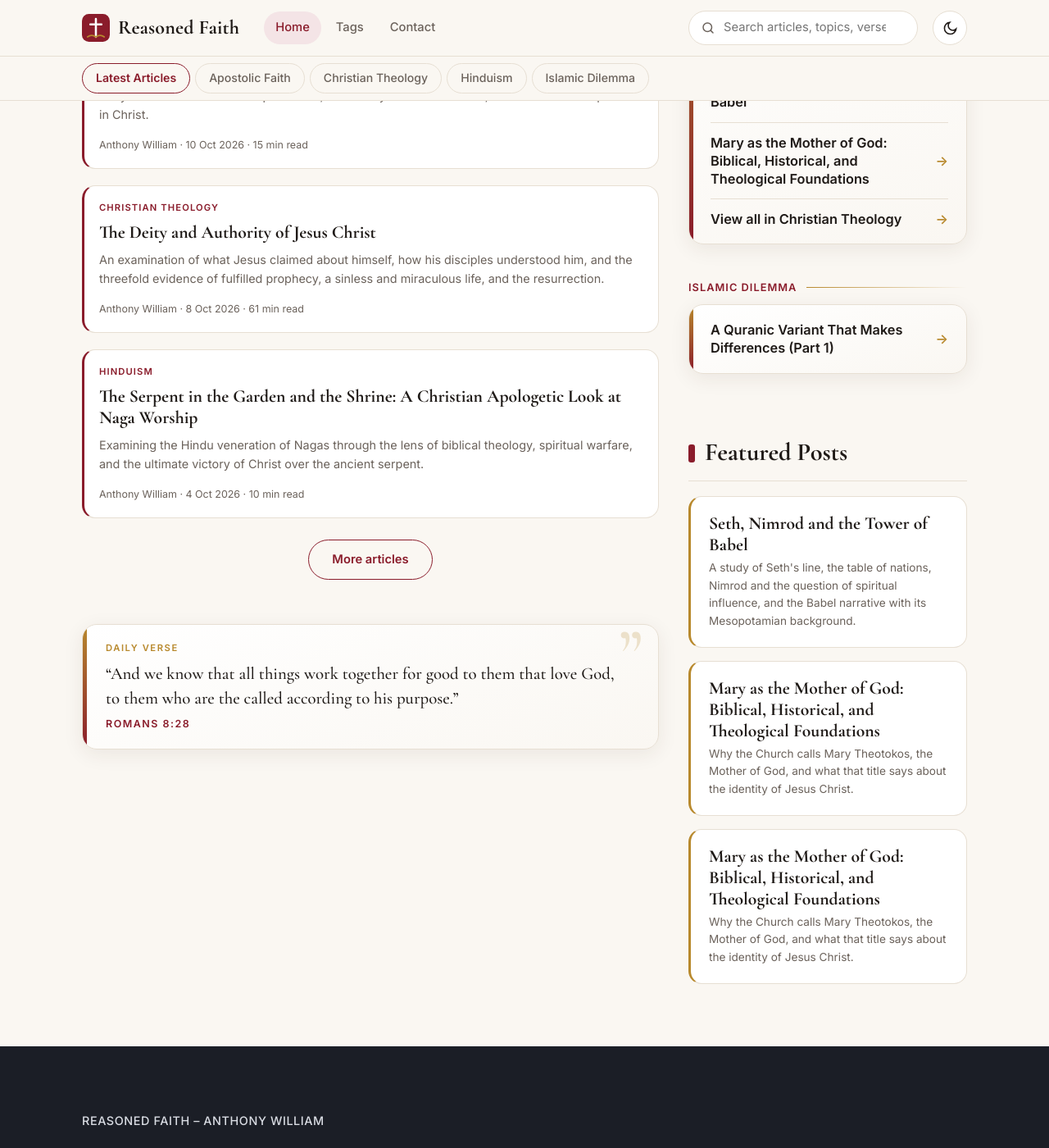
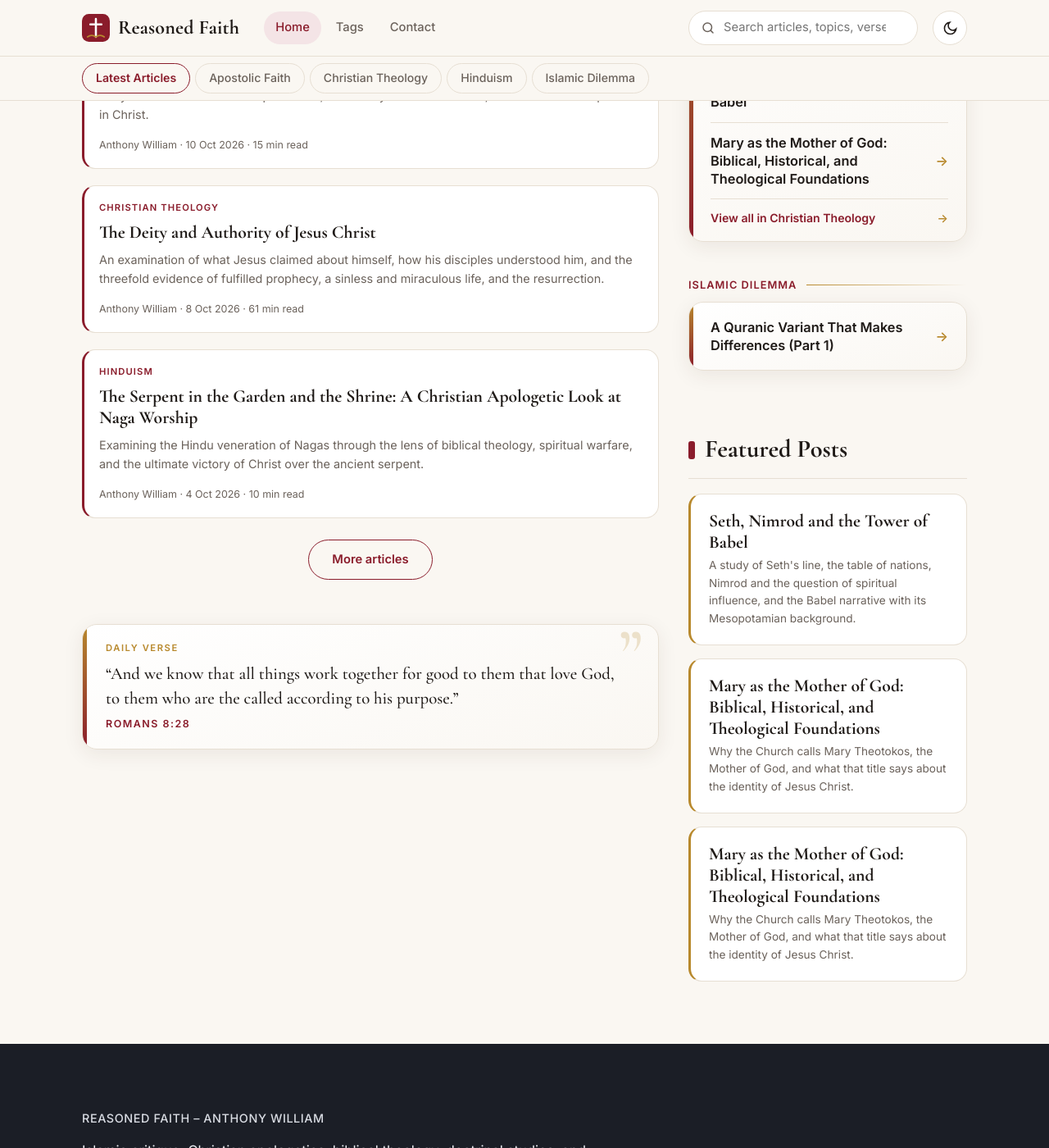
Before and after one commit to Reasoned-faith/reasoned-faith.github.io, a Jekyll site: the page built from index.html, in a window 1280 px wide and 1400 px high, scrolled down 529 px. Shown: the whole window at 82% size. Built offline with Jekyll 4.4.1, drawn with Linux system fonts in a browser that asks for light colours.

Commit message:
Update style.css

```diff
--- a/assets/css/style.css
+++ b/assets/css/style.css
@@ -377,9 +377,13 @@ img,video,iframe,svg{max-width:100%}
 .mc-box li a:hover{color:var(--accent);padding-left:6px}
 .mc-box li a:hover::after{color:var(--accent);transform:translateX(4px)}
 .mc-box li.mc-empty{padding:13px 0}
+
 /* Daily verse: framed card */
 .verse-bar{position:relative;overflow:hidden;display:flex;flex-direction:column;align-items:flex-start;gap:8px;margin:26px 0;padding:20px 24px 20px 28px;border:1px solid var(--line);background:linear-gradient(160deg,var(--surface) 0%,var(--bg) 100%);border-radius:18px;box-shadow:var(--shadow)}
 .verse-bar::before{content:"";position:absolute;left:0;top:0;bottom:0;width:5px;background:linear-gradient(180deg,var(--gold),var(--accent))}
 .verse-bar::after{content:"\201D";position:absolute;right:18px;top:-8px;font-family:var(--serif);font-size:5.5rem;line-height:1;color:var(--gold);opacity:.22;pointer-events:none}
 .verse-bar .vb-label{width:auto}
 .verse-bar .vb-body{width:100%;padding-right:28px}
+
+/* Main Categories: "View all" link when a category has more than five items */
+.mc-box li.mc-more a{color:var(--accent);font-size:.88rem;font-weight:600}
```
